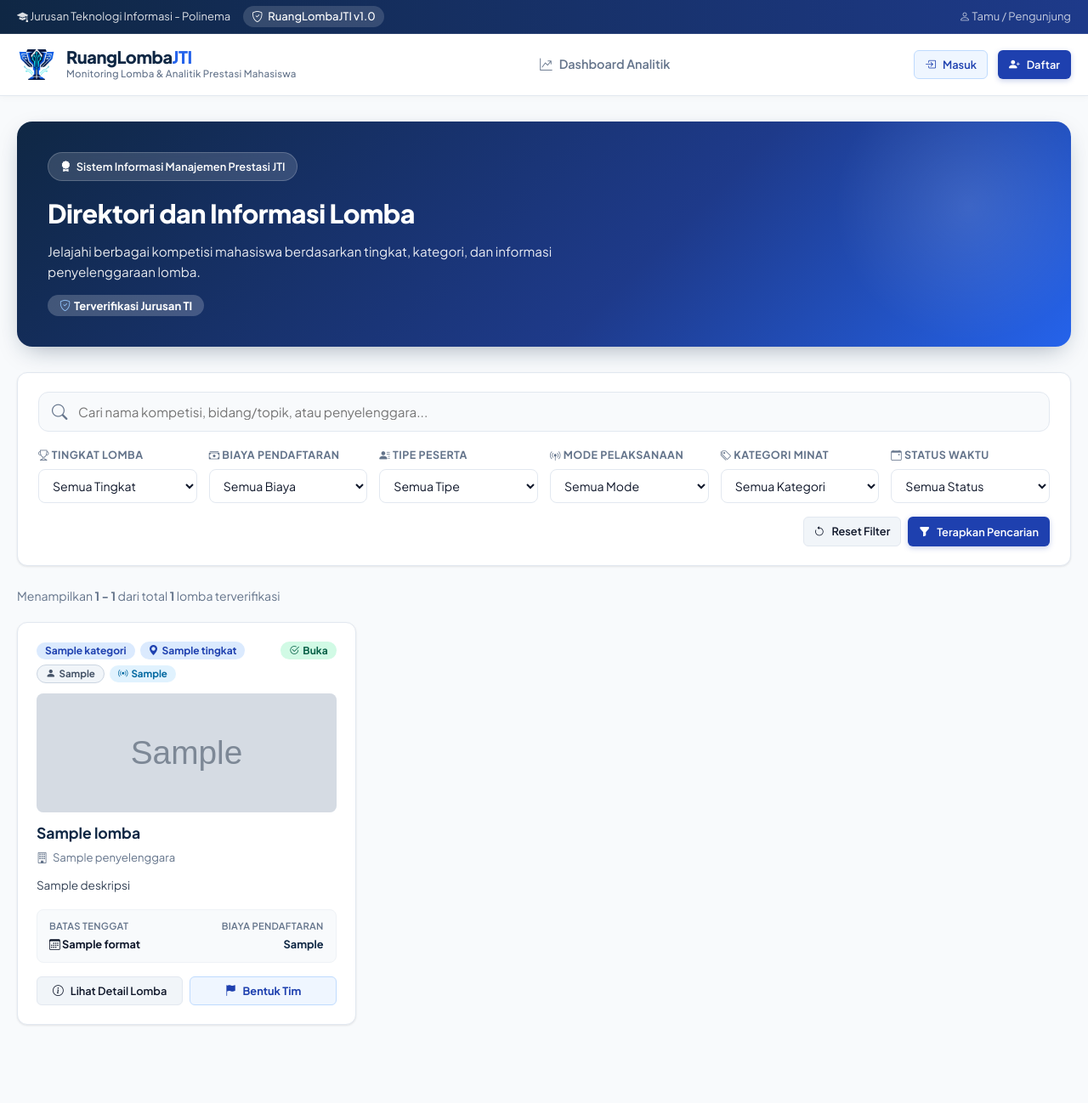
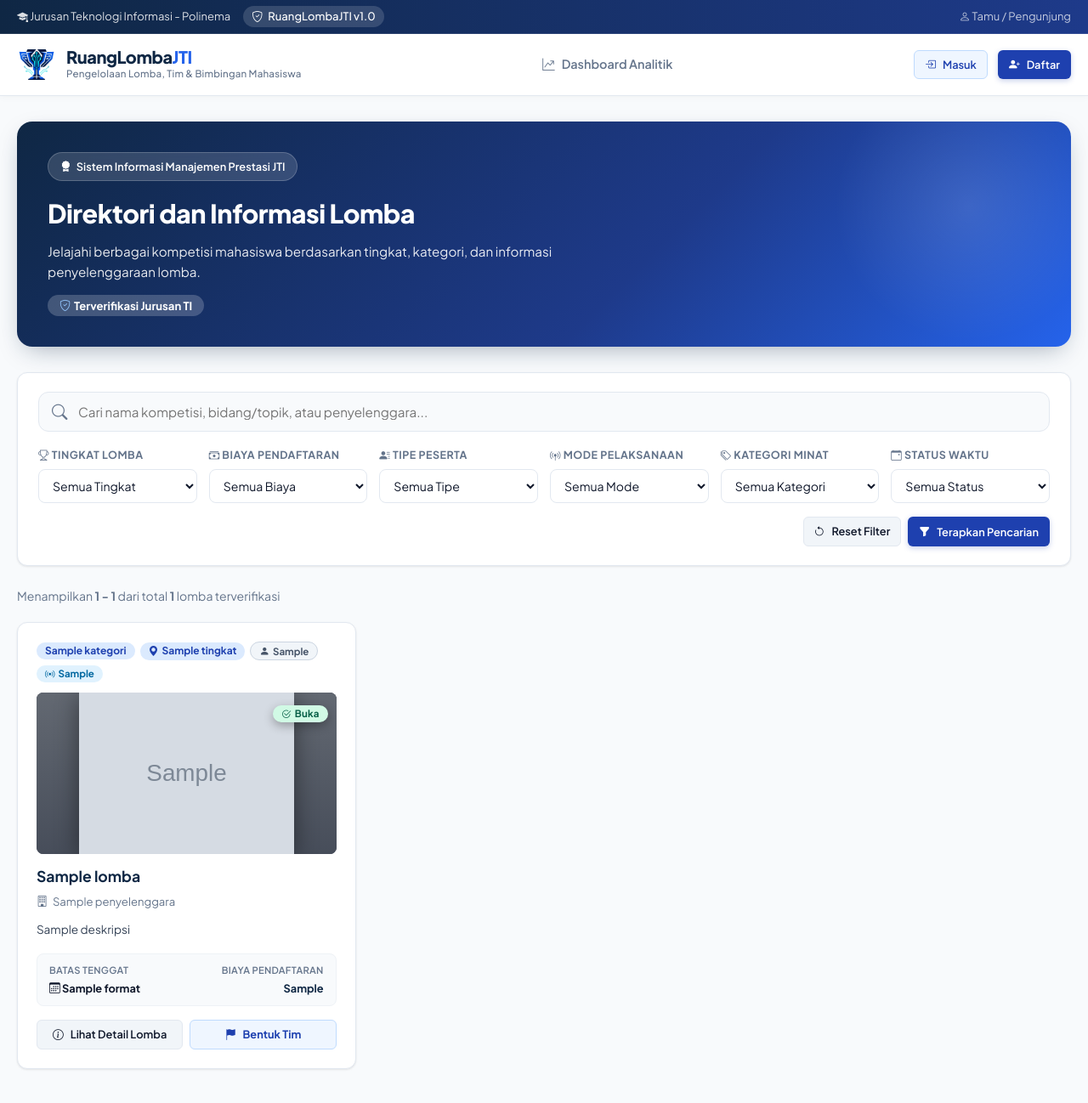
Before and after one commit to Rayhannn18/PBL_KEL4_RuangLombaJTI, a Laravel app: template resources/views/lomba/index.blade.php in a window 1280 px wide. Shown: the top 1298 px of the page at 85% size. Run offline with Laravel 12, Linux system fonts and the light colour scheme; the template is opened without the code that fills it: most values are stand-ins (such as "Sample title", 1, 10 or a date in 2020); grey boxes marked "Sample" are stand-in pictures.

Commit message:
fix: menyempurnakan tata letak dan tampilan gambar poster lomba

```diff
--- a/resources/views/layouts/app.blade.php
+++ b/resources/views/layouts/app.blade.php
@@ -764,7 +764,7 @@
                 </div>
                 <div>
                     <div class="brand-title">RuangLomba<span>JTI</span></div>
-                    <div class="brand-subtitle">Monitoring Lomba & Analitik Prestasi Mahasiswa</div>
+                    <div class="brand-subtitle">Pengelolaan Lomba, Tim & Bimbingan Mahasiswa</div>
                 </div>
             </a>
 
--- a/resources/views/lomba/index.blade.php
+++ b/resources/views/lomba/index.blade.php
@@ -393,6 +393,113 @@
             grid-template-columns: 1fr;
             gap: 0;
         }
+        .lomba-poster-card {
+            height: 175px;
+        }
+    }
+
+    /* Dual-Layer Poster Container (Blurred Background + Object Contain) */
+    .lomba-poster-card {
+        position: relative;
+        display: block;
+        width: 100%;
+        height: 190px;
+        margin-bottom: 14px;
+        border-radius: var(--radius-sm);
+        overflow: hidden;
+        background: #0B132B;
+        text-decoration: none;
+        box-shadow: inset 0 0 0 1px rgba(255, 255, 255, 0.08);
+        isolation: isolate;
+    }
+    .lomba-poster-media {
+        position: relative;
+        width: 100%;
+        height: 100%;
+        display: flex;
+        align-items: center;
+        justify-content: center;
+        overflow: hidden;
+    }
+    /* Layer 1: Blurred Backdrop (fills container, 12px blur, darkened) */
+    .lomba-poster-bg {
+        position: absolute;
+        top: -16px;
+        left: -16px;
+        width: calc(100% + 32px);
+        height: calc(100% + 32px);
+        object-fit: cover;
+        object-position: center;
+        filter: blur(12px) brightness(0.6) saturate(1.25);
+        transform: scale(1.1);
+        pointer-events: none;
+        user-select: none;
+        z-index: 1;
+    }
+    /* Dark gradient overlay for visual depth and contrast */
+    .lomba-poster-overlay {
+        position: absolute;
+        inset: 0;
+        background: linear-gradient(180deg, rgba(15, 23, 42, 0.25) 0%, rgba(15, 23, 42, 0.5) 100%);
+        pointer-events: none;
+        z-index: 2;
+    }
+    /* Layer 2: Foreground Poster (object-contain, centered, uncropped) */
+    .lomba-poster-fg {
+        position: relative;
+        max-width: 100%;
+        max-height: 100%;
+        width: auto;
+        height: auto;
+        object-fit: contain;
+        object-position: center;
+        z-index: 3;
+        display: block;
+        margin: auto;
+        filter: drop-shadow(0 4px 14px rgba(0, 0, 0, 0.45));
+        transition: transform 0.25s ease;
+    }
+    .lomba-box:hover .lomba-poster-fg {
+        transform: scale(1.02);
+    }
+    /* Floating Status Badge at Top-Right Corner of Poster */
+    .lomba-poster-status {
+        position: absolute;
+        top: 10px;
+        right: 10px;
+        z-index: 4;
+        pointer-events: none;
+    }
+    .lomba-poster-status .badge {
+        box-shadow: 0 4px 12px rgba(0, 0, 0, 0.3);
+        font-weight: 700;
+        letter-spacing: 0.2px;
+        padding: 4px 10px;
+        font-size: 0.72rem;
+        backdrop-filter: blur(4px);
+    }
+    /* Fallback Placeholder when image is missing or fails to load */
+    .lomba-poster-fallback {
+        width: 100%;
+        height: 100%;
+        display: flex;
+        flex-direction: column;
+        align-items: center;
+        justify-content: center;
+        background: linear-gradient(135deg, #F8FAFC 0%, #EFF6FF 100%);
+        color: var(--text-muted);
+        border: 1px dashed var(--border);
+        border-radius: var(--radius-sm);
+    }
+    .lomba-poster-fallback i {
+        font-size: 2.2rem;
+        color: #94A3B8;
+        margin-bottom: 4px;
+    }
+    .lomba-poster-fallback span {
+        font-size: 0.75rem;
+        font-weight: 600;
+        color: var(--text-muted);
     }
 </style>
 @endpush
@@ -687,10 +794,49 @@
                                     </span>
                                 @endif
                             </div>
+                        </div>
 
+                        <!-- Poster Card (Dual Layer: Blurred Backdrop + Object Contain) -->
+                        <a href="{{ route('lomba.show', $lomba->id_lomba) }}"
+                           class="lomba-poster-card"
+                           aria-label="Lihat detail {{ $lomba->nama_lomba }}">
+                            @if($lomba->poster_url)
+                                <div class="lomba-poster-media">
+                                    <!-- Layer 1: Blurred Background -->
+                                    <img src="{{ $lomba->poster_url }}"
+                                         alt=""
+                                         aria-hidden="true"
+                                         class="lomba-poster-bg"
+                                         loading="lazy">
+                                    <div class="lomba-poster-overlay"></div>
+
+                                    <!-- Layer 2: Foreground Image (Object Contain) -->
+                                    <img src="{{ $lomba->poster_url }}"
+                                         alt="Poster {{ $lomba->nama_lomba }}"
+                                         class="lomba-poster-fg"
+                                         loading="lazy"
+                                         onerror="handlePosterError(this)">
+                                </div>
+
+                                <!-- Fallback jika gambar gagal dimuat -->
+                                <div class="lomba-poster-fallback" style="display: none;">
+                                    <i class="bi bi-trophy"></i>
+                                    <span>Pamflet Kompetisi</span>
+                                </div>
+                            @else
+                                <div class="lomba-poster-fallback">
+                                    <i class="bi bi-trophy"></i>
+                                    <span>Pamflet Kompetisi</span>
+                                </div>
+                            @endif
+
+                            <!-- Floating Badge Status Pendaftaran di Pojok Kanan Atas Poster -->
                             @if($lomba->tenggat)
+                                <div class="lomba-poster-status">
                                     @if($lomba->tenggat->isPast())
-                                    <span class="badge badge-danger">Tutup</span>
+                                        <span class="badge badge-danger">
+                                            <i class="bi bi-x-circle-fill"></i> Tutup
+                                        </span>
                                     @elseif($lomba->sisa_hari <= 7)
                                         <span class="badge badge-danger" title="{{ $lomba->sisa_hari }} hari tersisa">
                                             <i class="bi bi-clock-history"></i> Sisa {{ $lomba->sisa_hari }} Hari
@@ -700,20 +846,6 @@
                                             <i class="bi bi-check2-circle"></i> Buka
                                         </span>
                                     @endif
-                            @endif
-                        </div>
-
-                        <a href="{{ route('lomba.show', $lomba->id_lomba) }}" style="display: block; margin-bottom: 12px; border-radius: var(--radius-sm); overflow: hidden; background: #F1F5F9; height: 140px; text-align: center; text-decoration: none; position: relative;">
-                            @if($lomba->poster_url)
-                                <img src="{{ $lomba->poster_url }}" alt="Poster {{ $lomba->nama_lomba }}" style="width: 100%; height: 140px; object-fit: cover; display: block;" loading="lazy" onerror="this.style.display='none'; this.nextElementSibling.style.display='flex';">
-                                <div style="display: none; width: 100%; height: 140px; flex-direction: column; align-items: center; justify-content: center; background: linear-gradient(135deg, #F8FAFC 0%, #EFF6FF 100%); color: var(--text-muted); border: 1px dashed var(--border); border-radius: var(--radius-sm);">
-                                    <i class="bi bi-trophy" style="font-size: 2rem; color: #94A3B8; margin-bottom: 4px;"></i>
-                                    <span style="font-size: 0.74rem; font-weight: 600; color: var(--text-muted);">Pamflet Kompetisi</span>
-                                </div>
-                            @else
-                                <div style="display: flex; width: 100%; height: 140px; flex-direction: column; align-items: center; justify-content: center; background: linear-gradient(135deg, #F8FAFC 0%, #EFF6FF 100%); color: var(--text-muted); border: 1px dashed var(--border); border-radius: var(--radius-sm);">
-                                    <i class="bi bi-trophy" style="font-size: 2rem; color: #94A3B8; margin-bottom: 4px;"></i>
-                                    <span style="font-size: 0.74rem; font-weight: 600; color: var(--text-muted);">Pamflet Kompetisi</span>
                                 </div>
                             @endif
                         </a>
@@ -852,6 +984,28 @@
                                             </span>
                                         @endif
                                     </div>
+
+                                    @if($itemPengajuan->poster_url)
+                                        <div class="lomba-poster-card" style="margin-bottom: 12px;">
+                                            <div class="lomba-poster-media">
+                                                <img src="{{ $itemPengajuan->poster_url }}"
+                                                     alt=""
+                                                     aria-hidden="true"
+                                                     class="lomba-poster-bg"
+                                                     loading="lazy">
+                                                <div class="lomba-poster-overlay"></div>
+                                                <img src="{{ $itemPengajuan->poster_url }}"
+                                                     alt="Poster {{ $itemPengajuan->nama_lomba }}"
+                                                     class="lomba-poster-fg"
+                                                     loading="lazy"
+                                                     onerror="handlePosterError(this)">
+                                            </div>
+                                            <div class="lomba-poster-fallback" style="display: none;">
+                                                <i class="bi bi-trophy"></i>
+                                                <span>Pamflet Kompetisi</span>
+                                            </div>
+                                        </div>
+                                    @endif
 
                                     <h2 class="lomba-title">
                                         @if($statusItem === 'terverifikasi')
@@ -1203,3 +1357,25 @@
 </script>
 @endpush
 @endif
+
+@push('scripts')
+<script>
+    /**
+     * Fallback handler apabila poster lomba gagal dimuat dari server/URL eksternal.
+     * Otomatis menyembunyikan media container dan menampilkan fallback placeholder.
+     */
+    function handlePosterError(img) {
+        if (!img) return;
+        const card = img.closest('.lomba-poster-card');
+        if (!card) return;
+        const media = card.querySelector('.lomba-poster-media');
+        const fallback = card.querySelector('.lomba-poster-fallback');
+        if (media) {
+            media.style.display = 'none';
+        }
+        if (fallback) {
+            fallback.style.display = 'flex';
+        }
+    }
+</script>
+@endpush
```
Lines whose indentation alone changed are shown as unchanged.
